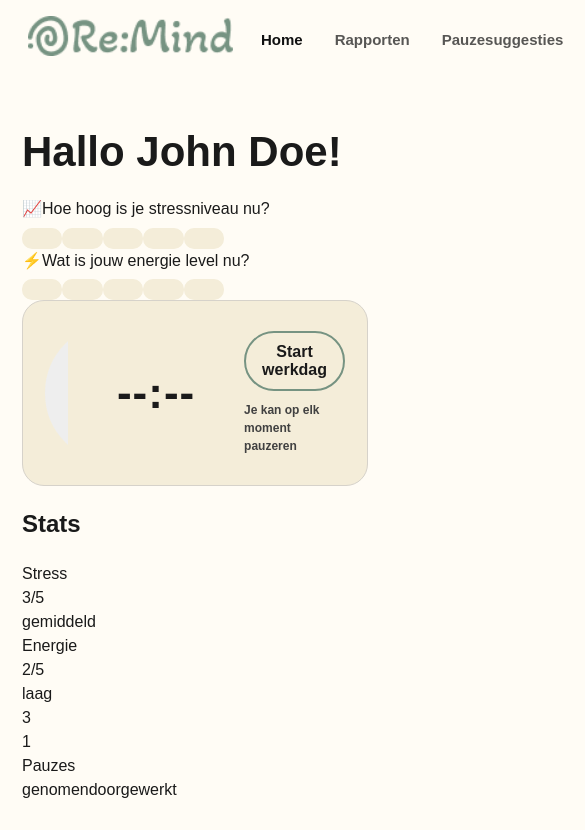
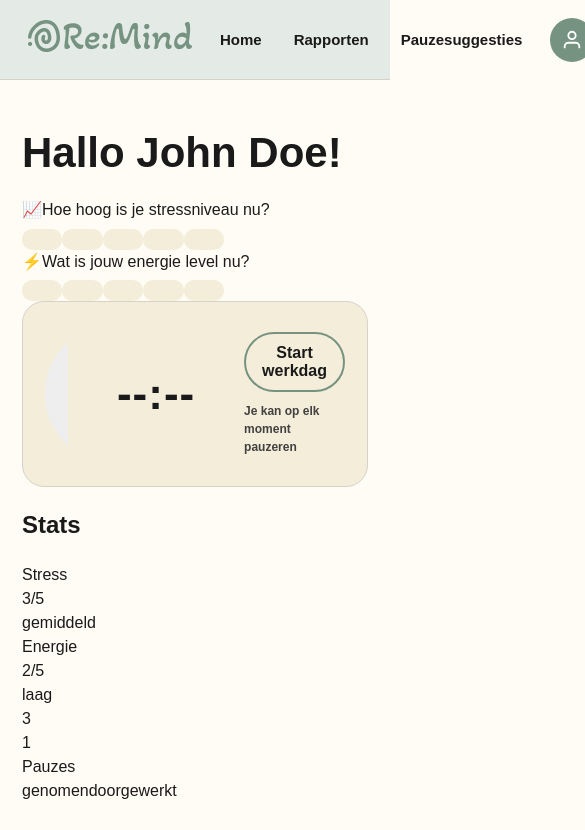
Before and after one commit to sampittois/Re-Mind_App_Individueel, a React app in the folder stress-app/frontend/: page / in a window 390 px wide. Shown: the top 830 px of the page, 585 px wide, since content can reach past the window. Built offline with nearby package versions, Linux system fonts and the light colour scheme; the HTML template or start-up script is replaced by a standard one.

Commit message:
feat: enhance Navbar layout and styles for improved responsiveness and visual consistency
Co-authored-by: Copilot <copilot@github.com>

```diff
--- a/stress-app/frontend/src/components/Navbar.jsx
+++ b/stress-app/frontend/src/components/Navbar.jsx
@@ -9,6 +9,7 @@ export default function Navbar({ currentPage, setCurrentPage }) {
           <img src={logo} alt="Re:Mind" className="brandLogo" />
         </div>
 
+        <div className="navRight">
           <nav className="links">
             <button
               className={`link ${currentPage === "home" ? "active" : ""}`}
@@ -42,6 +43,7 @@ export default function Navbar({ currentPage, setCurrentPage }) {
             </svg>
           </button>
         </div>
+      </div>
     </header>
   );
 }
--- a/stress-app/frontend/src/styles/navbar.css
+++ b/stress-app/frontend/src/styles/navbar.css
@@ -1,15 +1,35 @@
 .nav {
-  background: var(--bar);
-  border-bottom: 1px solid var(--stroke);
+  background: var(--highlight-200);
+  border-bottom: 1px solid var(--border-color-default);
+  font-family: var(--font-family-body);
+  height: 80px;
+}
+
+.nav button:not(.profile) {
+  font-family: inherit;
+  border: none;
+  border-radius: 0;
+  padding: 0;
+  background: none;
+  box-shadow: none;
+}
+
+.nav button:hover,
+.nav button:focus,
+.nav button:focus-visible,
+.nav button:active {
+  border: none;
+  box-shadow: none;
 }
 
 .navInner {
   max-width: 1400px;
   margin: 0 auto;
-  padding: 16px 28px;
+  height: 100%;
+  padding: 0 28px;
   display: flex;
   align-items: center;
-  justify-content: space-between;
+  justify-content: flex-start;
   gap: 28px;
 }
 
@@ -18,22 +38,24 @@
 }
 
 .brandLogo {
-  height: 40px;
-  width: auto;
+  width: 164px;
+  height: 32px;
   object-fit: contain;
+}
+
+.navRight {
+  margin-left: auto;
+  display: flex;
+  align-items: center;
+  justify-content: flex-end;
+  gap: 28px;
 }
 
 .links {
   display: flex;
   gap: 32px;
   align-items: center;
-  background: transparent;
-  border: none;
-  cursor: pointer;
-  flex: 1;
-  justify-content: center;
-  margin: 0;
-  padding: 0;
+  justify-content: flex-end;
 }
 
 .link {
@@ -41,20 +63,29 @@
   border: none;
   font-weight: 600;
   font-size: 15px;
-  color: #111;
+  color: var(--text-primary-300);
   cursor: pointer;
-  opacity: 0.7;
-  transition: opacity 0.2s;
+  opacity: 1;
+  transition: color 0.2s ease;
   padding: 0;
 }
 
 .link:hover {
-  opacity: 0.9;
+  font-weight: var(--font-weight-extrabold);
+  border: none;
+  box-shadow: none;
 }
 
 .link.active {
-  opacity: 1;
-  font-weight: 700;
+  font-weight: var(--font-weight-bold);
+  border: none;
+  box-shadow: none;
+}
+
+.link.active:hover {
+  font-weight: var(--font-weight-extrabold);
+  border: none;
+  box-shadow: none;
 }
 
 .profile {
@@ -62,17 +93,22 @@
   width: 44px;
   height: 44px;
   border-radius: 50%;
-  border: 2px solid #7a9e8f;
-  background: #7a9e8f;
+  border: none;
+  background: var(--primary-300);
   cursor: pointer;
-  color: white;
+  color: var(--background-100);
   display: flex;
   align-items: center;
   justify-content: center;
   padding: 0;
-  transition: all 0.2s;
+  transition: filter 0.2s ease;
 }
 
 .profile:hover {
-  opacity: 0.9;
+  filter: brightness(0.95);
 }
+
+.profile:hover svg,
+.profile:active svg {
+  fill: currentColor;
+}
```
Lines whose indentation alone changed are shown as unchanged.
